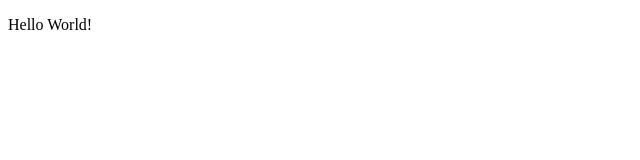
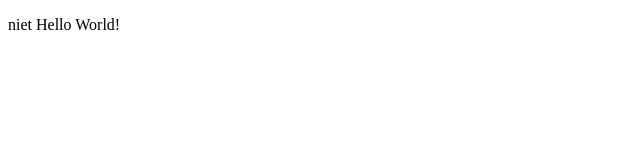
Before and after one commit to MachteldSchaap/Helloworld, a plain HTML site: page index.html in a window 1280 px wide. Shown: the full height of the page, 0-640 px from the left. Drawn offline with Linux system fonts and the light colour scheme.

Commit message:
Update index.html

```diff
--- a/index.html
+++ b/index.html
@@ -1,9 +1,9 @@
 <!DOCTYPE html>
 <html>
 <head>
-<title>niet niet niet Hello World! in HTML voorbeeld</title>
+<title>Hello World! in HTML voorbeeld</title>
 </head>
 <body>
-<p>Hello World!</p>
+<p>niet Hello World!</p>
 </body>
 </html>
```
